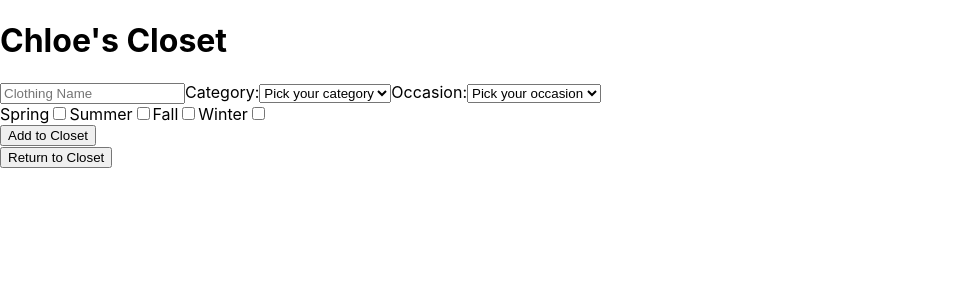
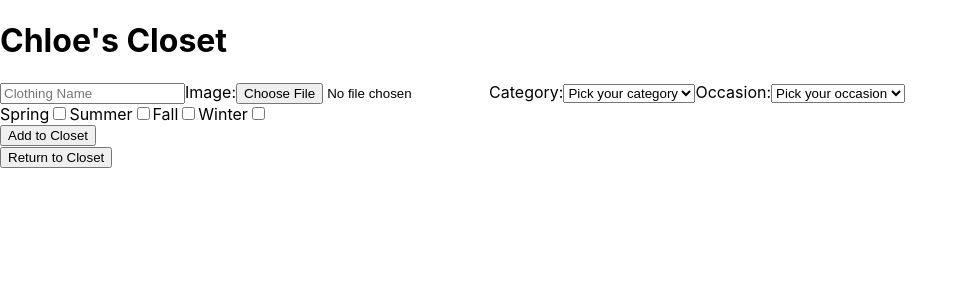
Before and after one commit to chlobear8/chloes-closet, a React (Create React App) app: page / in a window 1280 px wide. Both pictures are taken after a click on the button "Add Clothing". Shown: the top 300 px of the page, without its empty margins (0-968 px from the left). Built offline with nearby package versions, Linux system fonts and the light colour scheme.

Commit message:
update image functionality to display image in closet

```diff
--- a/src/components/Closet.js
+++ b/src/components/Closet.js
@@ -6,6 +6,7 @@ function Closet(props) {
     <React.Fragment>
       <div onClick = {() => props.whenArticleClicked(props.id)}>
         <h1>{props.articleName}</h1>
+        {props.image && <img src={URL.createObjectURL(props.image)} alt={props.articleName} />}
         <h3>Category:{props.category}</h3>
         <h3>Occasion:{props.occasion}</h3>
         <h3>Seasons:{props.season.join(", ")}</h3>
@@ -17,6 +18,7 @@ function Closet(props) {
 
 Closet.propTypes = {
   articleName: PropTypes.string,
+  image: PropTypes.instanceOf(File),
   category: PropTypes.string,
   occasion: PropTypes.string,
   season: PropTypes.array,
--- a/src/components/ClosetList.js
+++ b/src/components/ClosetList.js
@@ -10,6 +10,7 @@ function ClosetList(props) {
       <Closet
       whenArticleClicked={props.onArticleSelection}
       articleName= {article.articleName}
+      image={article.image}
       category= {article.category}
       occasion= {article.occasion}
       season= {article.season}
--- a/src/components/ReusableForm.js
+++ b/src/components/ReusableForm.js
@@ -5,9 +5,10 @@ function ReusableForm(props) {
 
   const [state, setState] = useState({
     articleName: "",
+    image: null,
     category: "",
     occasion: "",
-    season: [],
+    season: []
   });
   const clothingCategories = ["Tops", "Bottoms", "Shoes", "Dresses", "Bags", "Accessories", "Outerwear"];
 
@@ -32,6 +33,13 @@ function ReusableForm(props) {
     });
   };
 
+  const handleImageChange = (e) => {
+    setState((prevState) => ({
+      ...prevState,
+      image: e.target.files[0]
+    }));
+  };
+
   const handleSubmit = (e) => {
     e.preventDefault();
     props.formSubmissionHandler(state);
@@ -46,6 +54,14 @@ function ReusableForm(props) {
           defaultValue={state.articleName}
           placeholder='Clothing Name'
           onChange={handleChange} />
+        <label>
+          Image:
+          <input
+            type="file"
+            name="image"
+            accept="image/*"
+            onChange={handleImageChange} />
+        </label>
         <label>
           Category:
           <select
```
